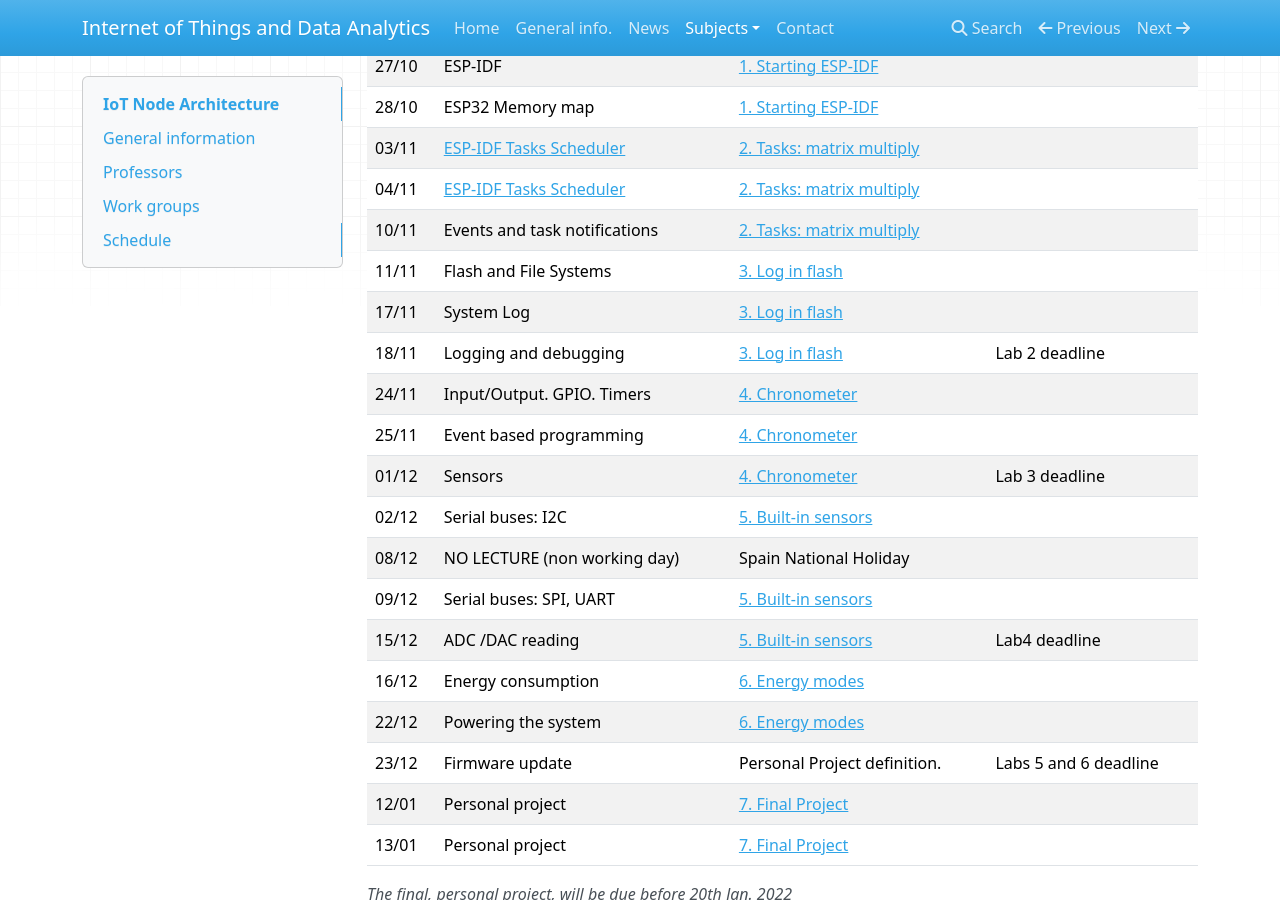
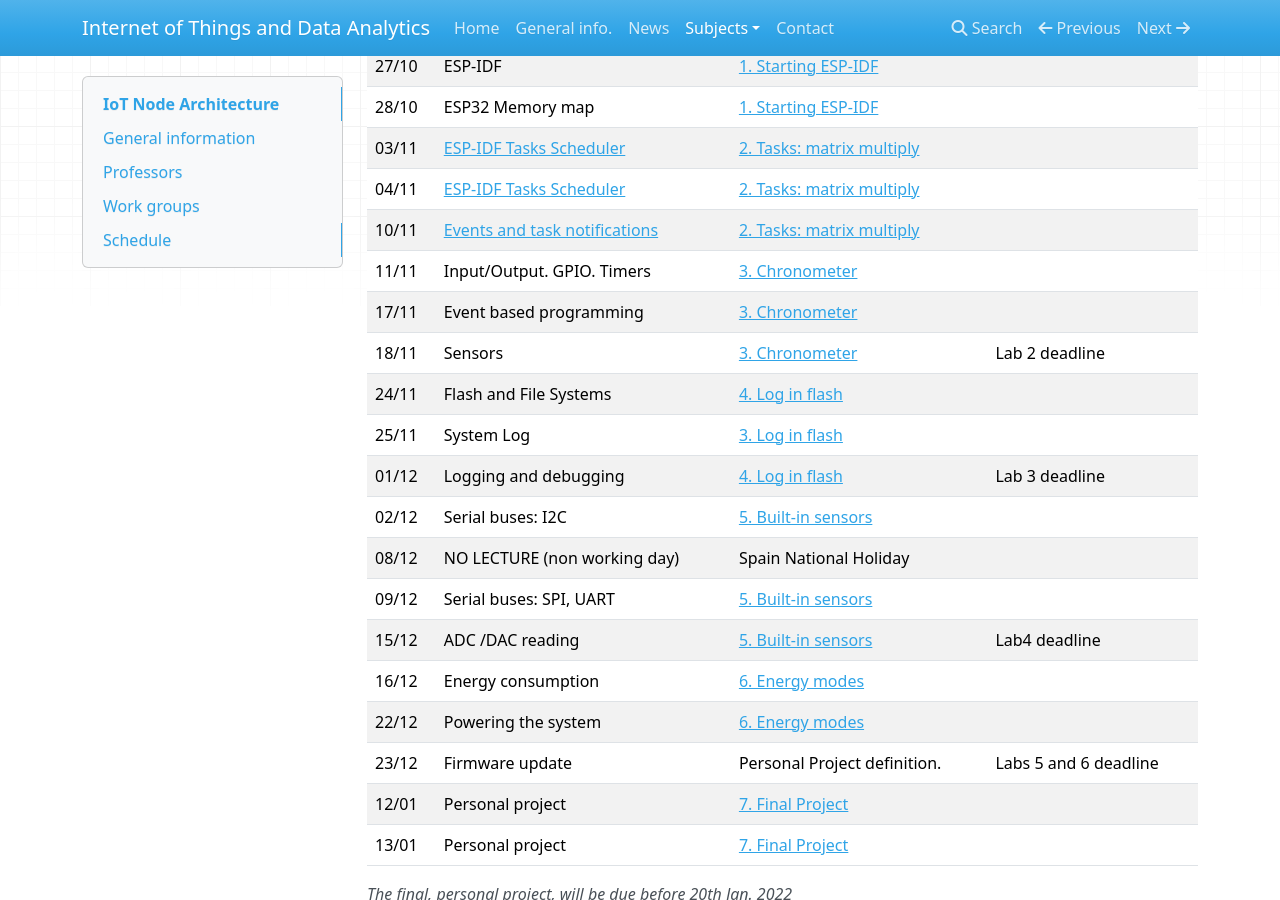
Before and after one commit to iot-da/iot-da.github.io, an MkDocs documentation site: the page built from docs/Subjects/IOTNA/index.md, in a window 1280 px wide and 900 px high, scrolled down 735 px. Built offline with MkDocs 1.6.1, drawn with Linux system fonts in a browser that asks for light colours; nearby versions of some CDN libraries.

Commit message:
Slides for events

```diff
--- a/docs/Subjects/IOTNA/index.md
+++ b/docs/Subjects/IOTNA/index.md
@@ -32,13 +32,13 @@ Jose Ignacio Gomez (jigomez@ucm.es) and Katzalin Olcoz  (katzalin@ucm.es )
 | 28/10  | ESP32 Memory map              | [1. Starting ESP-IDF ](P1/index.md)              | |
 |03/11  | [ESP-IDF Tasks Scheduler](slides/tasks.pdf)     | [2. Tasks: matrix multiply ](P2/index.md)              |  |
 |04/11  | [ESP-IDF Tasks Scheduler](slides/tasks.pdf)  | [2. Tasks: matrix multiply ](P2/index.md)    |   |
-|10/11  | Events and task notifications  | [2. Tasks: matrix multiply  ](P2/index.md)    |   |
-|11/11  | Flash and File Systems       |[3. Log in flash](P3/index.md) |   |
-|17/11  | System Log       	|[3. Log in flash](P3/index.md) | |
-|18/11  | Logging and  debugging     |[3. Log in flash](P3/index.md) |  Lab 2 deadline |
-|24/11  | Input/Output. GPIO. Timers  | [4. Chronometer](P4/index.md)                | |
-|25/11  | Event based programming | [4. Chronometer](P4/index.md)            |     |
-|01/12  |  Sensors	  		     | [4. Chronometer](P4/index.md)            | Lab 3 deadline    |
+|10/11  | [Events and task notifications](slides/events.pdf) | [2. Tasks: matrix multiply  ](P2/index.md)    |   |
+|11/11  | Input/Output. GPIO. Timers  | [3. Chronometer](P3/index.md)                | |
+|17/11  | Event based programming | [3. Chronometer](P3/index.md)            |     |
+|18/11  |  Sensors	  		     | [3. Chronometer](P3/index.md)            | Lab 2 deadline    |
+|24/11  | Flash and File Systems       |[4. Log in flash](P3/index.md) |   |
+|25/11  | System Log       	|[3. Log in flash](P4/index.md) | |
+|01/12  | Logging and  debugging     |[4. Log in flash](P4/index.md) |  Lab 3 deadline |
 |02/12  | Serial buses: I2C		    | [5. Built-in sensors](P5/index.md)            |  |
 |08/12  | NO LECTURE (non working day)  | Spain National Holiday   | |
 |09/12  | Serial buses: SPI, UART 	  | [5. Built-in sensors](P5/index.md)                |   |
```
Also changed, not shown: 1 other file.
